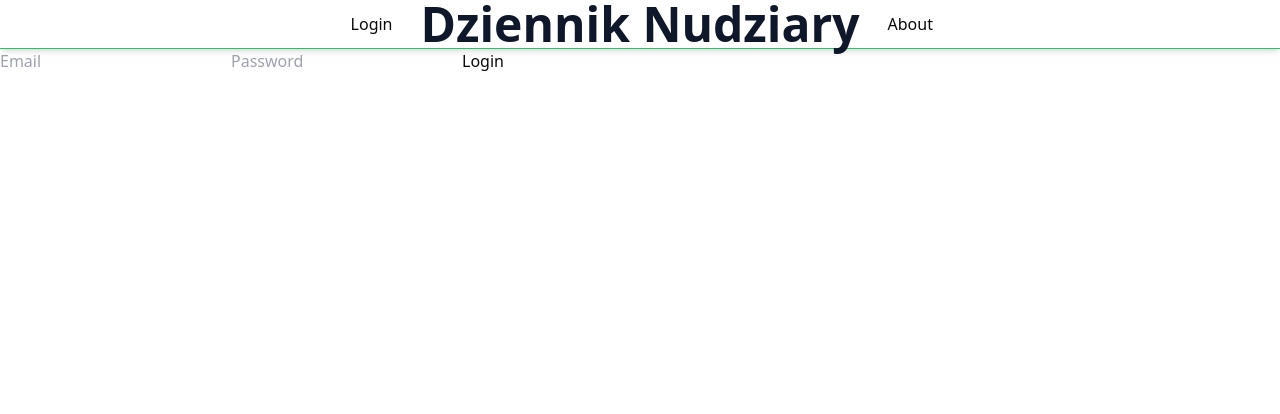
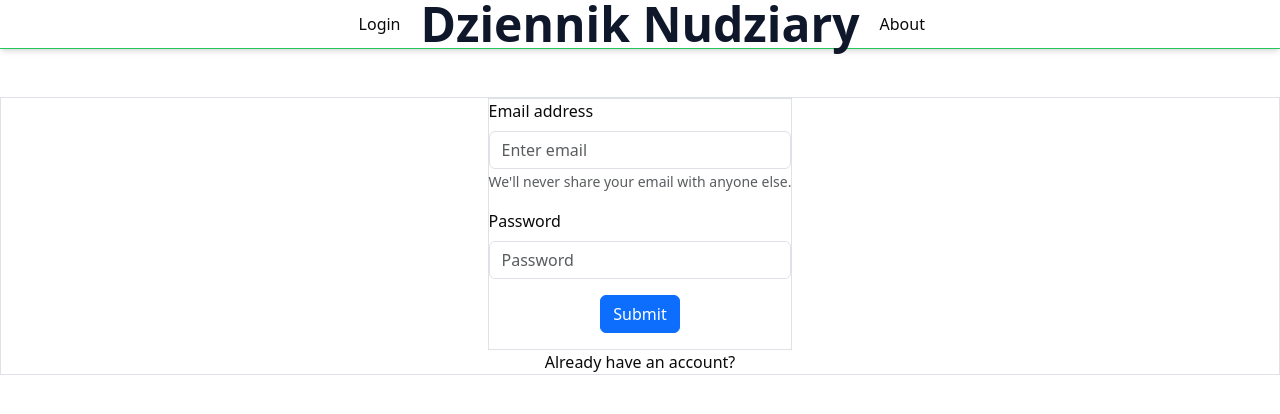
Before and after one commit to ZDSDD/zakladki-front, a React (Vite) app: page /login in a window 1280 px wide. Shown: the top 414 px of the page. Built offline with nearby package versions, Linux system fonts and the light colour scheme.

Commit message:
make proper request on login to the backend

```diff
--- a/package.json
+++ b/package.json
@@ -12,10 +12,12 @@
   "dependencies": {
     "@reduxjs/toolkit": "^2.2.7",
     "@tailwindcss/line-clamp": "^0.4.4",
+    "bootstrap": "^5.3.3",
     "class-variance-authority": "^0.7.0",
     "clsx": "^2.1.1",
     "lucide-react": "^0.447.0",
     "react": "^18.3.1",
+    "react-bootstrap": "^2.10.5",
     "react-dom": "^18.3.1",
     "react-redux": "^9.1.2",
     "react-router-dom": "^6.26.2",
--- a/src/components/Login.tsx
+++ b/src/components/Login.tsx
@@ -1,63 +1,91 @@
-// src/components/Login.tsx
+// Import Bootstrap styles
+import Spinner from "react-bootstrap/Spinner";
+import "bootstrap/dist/css/bootstrap.min.css";
 import React, { useState } from "react";
 import { useDispatch } from "react-redux";
-import { login } from "@/reducers/authSlice";
-import { User } from "@/types/auth";
+import { useLoginMutation } from "@/store/apis/authApi"; // Adjust the path to your authApi
+import { setCredentials } from "@/reducers/authSlice"; // Adjust the path to your authSlice
+import Button from "react-bootstrap/Button";
+import Form from "react-bootstrap/Form";
 
 const Login: React.FC = () => {
-  const dispatch = useDispatch();
   const [email, setEmail] = useState("");
   const [password, setPassword] = useState("");
+  const dispatch = useDispatch();
 
-  const handleSubmit = async (e: React.FormEvent<HTMLFormElement>) => {
+  const [login, { isLoading }] = useLoginMutation();
+
+  const handleSubmit = async (e: React.FormEvent) => {
     e.preventDefault();
-
-    const response = await fetch("https://your-api-url/login", {
-      method: "POST",
-      headers: {
-        "Content-Type": "application/json",
-      },
-      body: JSON.stringify({ email, password }),
-    });
-
-    if (response.ok) {
-      const data = await response.json();
-
-      // Dispatch login action with user data and access token
-      const user: User = {
-        id: data.user.id,
-        email: data.user.email,
-        name: data.user.name,
-        // Include any other user fields as necessary
-      };
-      dispatch(login({ user, token: data.token }));
-
-      // Set the refresh token in a cookie
-      document.cookie = `refresh_token=${data.refreshToken}; path=/; HttpOnly; Secure`;
+    console.log("Logging in...");
+    try {
+      const userData = await login({ email, password }).unwrap();
+      console.log("Logged in:", userData);
+      dispatch(setCredentials(userData));
+    } catch (err: unknown) {
+      console.error("Failed to log in:", err);
+      if (err && typeof err === "object" && "status" in err) {
+        const error = err as { status: number };
+        if (error.status === 404) {
+          alert("User not found");
+        } else if (error.status === 401) {
+          alert("Invalid password");
         } else {
-      console.error("Login failed");
-      // Handle error appropriately
+          alert("failed to log in");
+        }
+      } else {
+        alert("An unexpected error occured");
+      }
     }
   };
 
   return (
-    <form onSubmit={handleSubmit}>
-      <input
+    <div className="border border-blue-500 flex flex-col space-y-5 max-w-96">
+      <Form onSubmit={handleSubmit}>
+        <Form.Group className="mb-3" controlId="formBasicEmail">
+          <Form.Label>Email address</Form.Label>
+          <Form.Control
             type="email"
-        value={email}
-        onChange={(e) => setEmail(e.target.value)}
-        placeholder="Email"
-        required
+            placeholder="Enter email"
+            onChange={(e) => {
+              setEmail(e.target.value);
+            }}
           />
-      <input
+          <Form.Text className="text-muted">
+            We'll never share your email with anyone else.
+          </Form.Text>
+        </Form.Group>
+
+        <Form.Group className="mb-3" controlId="formBasicPassword">
+          <Form.Label>Password</Form.Label>
+          <Form.Control
             type="password"
-        value={password}
-        onChange={(e) => setPassword(e.target.value)}
             placeholder="Password"
-        required
+            onChange={(e) => {
+              setPassword(e.target.value);
+            }}
           />
-      <button type="submit">Login</button>
-    </form>
+        </Form.Group>
+        <div className="flex justify-center items-center mb-3">
+          {isLoading ? (
+            <Button variant="primary" disabled>
+              <Spinner
+                as="span"
+                animation="border"
+                size="sm"
+                role="status"
+                aria-hidden="true"
+              />{" "}
+              Loggin in ...
+            </Button>
+          ) : (
+            <Button variant="primary" type="submit">
+              Submit
+            </Button>
+          )}
+        </div>
+      </Form>
+    </div>
   );
 };
 
--- a/src/components/Navbar.tsx
+++ b/src/components/Navbar.tsx
@@ -1,21 +1,20 @@
-import { Link } from "react-router-dom"; // Optional: Use if you're using React Router for navigation
+import { Link } from "react-router-dom";
 import "./navbar.css";
+
 const Navbar = () => {
   return (
-    <nav className="shadow-md sticky top-0 z-50 w-full border-b border-green-500 bg-background/30 backdrop:blur supports-[backdrop-filter]:bg-background/80">
-      <div className="container grid h-12 max-w-screen-2xl items-center grid-cols-[1fr_auto_1fr]">
+    <nav className="shadow-md sticky top-0 mb-5 z-50 w-full border-b border-green-500 bg-background/30 backdrop:blur supports-[backdrop-filter]:bg-background/80">
+      <div className="w-full px-4 grid h-12 items-center grid-cols-[1fr_auto_1fr]">
         {/* Left side links */}
         <div className="flex justify-end mr-5 hover:text-green-600 transition-colors duration-500">
           <Link to="/login">Login</Link>
         </div>
-
         {/* Centered title */}
-        <div className="text-slate-900 text-5xl font-bold text-center pl-2 pr-2">
-          <Link className="glow" to={"/"}>
+        <div className="text-slate-900 text-5xl font-bold text-center">
+          <Link className="glow" to="/">
             Dziennik Nudziary
           </Link>
         </div>
-
         {/* Right side links */}
         <div className="flex justify-start ml-5 hover:text-green-600 transition-colors duration-500">
           <Link to="/about">About</Link>
--- a/src/components/ui/skeleton.tsx
+++ /dev/null
@@ -1,15 +0,0 @@
-import { cn } from "@/lib/utils"
-
-function Skeleton({
-  className,
-  ...props
-}: React.HTMLAttributes<HTMLDivElement>) {
-  return (
-    <div
-      className={cn("animate-pulse rounded-md bg-muted", className)}
-      {...props}
-    />
-  )
-}
-
-export { Skeleton }
--- a/src/pages/LoginPage.tsx
+++ b/src/pages/LoginPage.tsx
@@ -2,8 +2,9 @@ import Login from "@/components/Login";
 
 function LoginPage() {
   return (
-    <div>
+    <div className="flex justify-center items-center flex-col border m-auto">
       <Login />
+      <div>Already have an account?</div>
     </div>
   );
 }
--- a/src/reducers/authSlice.tsx
+++ b/src/reducers/authSlice.tsx
@@ -1,29 +1,34 @@
-// src/store/authSlice.ts
 import { createSlice, PayloadAction } from "@reduxjs/toolkit";
-import { AuthState, LoginPayload } from "@/types/auth";
+import { AuthState, User } from "../types/auth";
 
 const initialState: AuthState = {
   user: null,
   token: null,
+  isAuthenticated: false,
 };
 
 const authSlice = createSlice({
   name: "auth",
   initialState,
   reducers: {
-    login(state, action: PayloadAction<LoginPayload>) {
-      state.user = action.payload.user;
-      state.token = action.payload.token;
+    setCredentials: (
+      state,
+      action: PayloadAction<{ user: User; token: string }>,
+    ) => {
+      const { user, token } = action.payload;
+      state.user = user;
+      state.token = token;
+      state.isAuthenticated = true;
+      console.log("User logged in:", user);
     },
-    logout(state) {
+    logOut: (state) => {
       state.user = null;
       state.token = null;
-    },
-    setAccessToken(state, action: PayloadAction<string>) {
-      state.token = action.payload;
+      state.isAuthenticated = false;
+      console.log("User logged out");
     },
   },
 });
 
-export const { login, logout, setAccessToken } = authSlice.actions;
+export const { setCredentials, logOut } = authSlice.actions;
 export default authSlice.reducer;
--- a/src/store/apis/authApi.tsx
+++ b/src/store/apis/authApi.tsx
@@ -1,43 +1,45 @@
-import {
-  BaseQueryApi,
-  createApi,
-  FetchArgs,
-  fetchBaseQuery,
-} from "@reduxjs/toolkit/query/react";
+import { createApi, fetchBaseQuery } from "@reduxjs/toolkit/query/react";
 import { RootState } from "@/store";
-import { LoginResponse, LoginPayload, User } from "@/types/auth";
-import { login, logout } from "@/store";
+import { LoginResponse, LoginCredentials, User } from "@/types/auth";
+import { setCredentials, logOut } from "@/reducers/authSlice";
 
 const baseQuery = fetchBaseQuery({
-  baseUrl: "https://api.example.com",
+  baseUrl: "http://localhost:8080/api/users",
   credentials: "include",
   prepareHeaders: (headers, { getState }) => {
     const token = (getState() as RootState).auth.token;
     if (token) {
+      console.log("Token is present, set header with bearer");
+
       headers.set("authorization", `Bearer ${token}`);
+    } else {
+      console.log("NO TOKEN FOUND :(");
     }
     return headers;
   },
 });
 
-const baseQueryWithReauth = async (
-  args: string | FetchArgs,
-  api: BaseQueryApi,
-  extraOptions: any,
-) => {
+const baseQueryWithReauth = async (args: any, api: any, extraOptions: any) => {
   let result = await baseQuery(args, api, extraOptions);
 
   if (result?.error?.status === 401) {
     // Try to get a new token
-    const refreshResult = await baseQuery("/refresh", api, extraOptions);
+    console.log("trying to get new token");
+    const refreshResult = await baseQuery(
+      { url: "refresh", method: "POST" },
+      api,
+      extraOptions,
+    );
     if (refreshResult?.data) {
       const user = (api.getState() as RootState).auth.user as User;
       // Store the new token
-      api.dispatch(login({ user, token: refreshResult.data as string }));
+      api.dispatch(
+        setCredentials({ user, token: refreshResult.data as string }),
+      );
       // Retry the original query with new token
       result = await baseQuery(args, api, extraOptions);
     } else {
-      api.dispatch(logout());
+      api.dispatch(logOut());
     }
   }
 
@@ -47,7 +49,7 @@ const baseQueryWithReauth = async (
 export const authApi = createApi({
   baseQuery: baseQueryWithReauth,
   endpoints: (builder) => ({
-    login: builder.mutation<LoginResponse, LoginPayload>({
+    login: builder.mutation<LoginResponse, LoginCredentials>({
       query: (credentials) => ({
         url: "/login",
         method: "POST",
--- a/src/store/index.tsx
+++ b/src/store/index.tsx
@@ -11,7 +11,9 @@ export const store = configureStore({
     auth: authReducer,
   },
   middleware: (getDefaultMiddleware) => {
-    return getDefaultMiddleware().concat(bookmarksApi.middleware);
+    return getDefaultMiddleware()
+      .concat(bookmarksApi.middleware)
+      .concat(authApi.middleware);
   },
 });
 
@@ -23,4 +25,4 @@ export type AppDispatch = typeof store.dispatch;
 export { useFetchBookmarksQuery } from "./apis/bookmarksApi";
 
 export { useLoginMutation, useProtectedQuery } from "@/store/apis/authApi";
-export { login, logout } from "@/reducers/authSlice";
+export { setCredentials, logOut } from "@/reducers/authSlice";
```
Also changed, not shown: src/main.tsx (+9 -9 lines), src/types/auth.ts (+7 -6 lines), 1 other file (tests, documents, lock files or other folders). Lines whose indentation alone changed are shown as unchanged.
